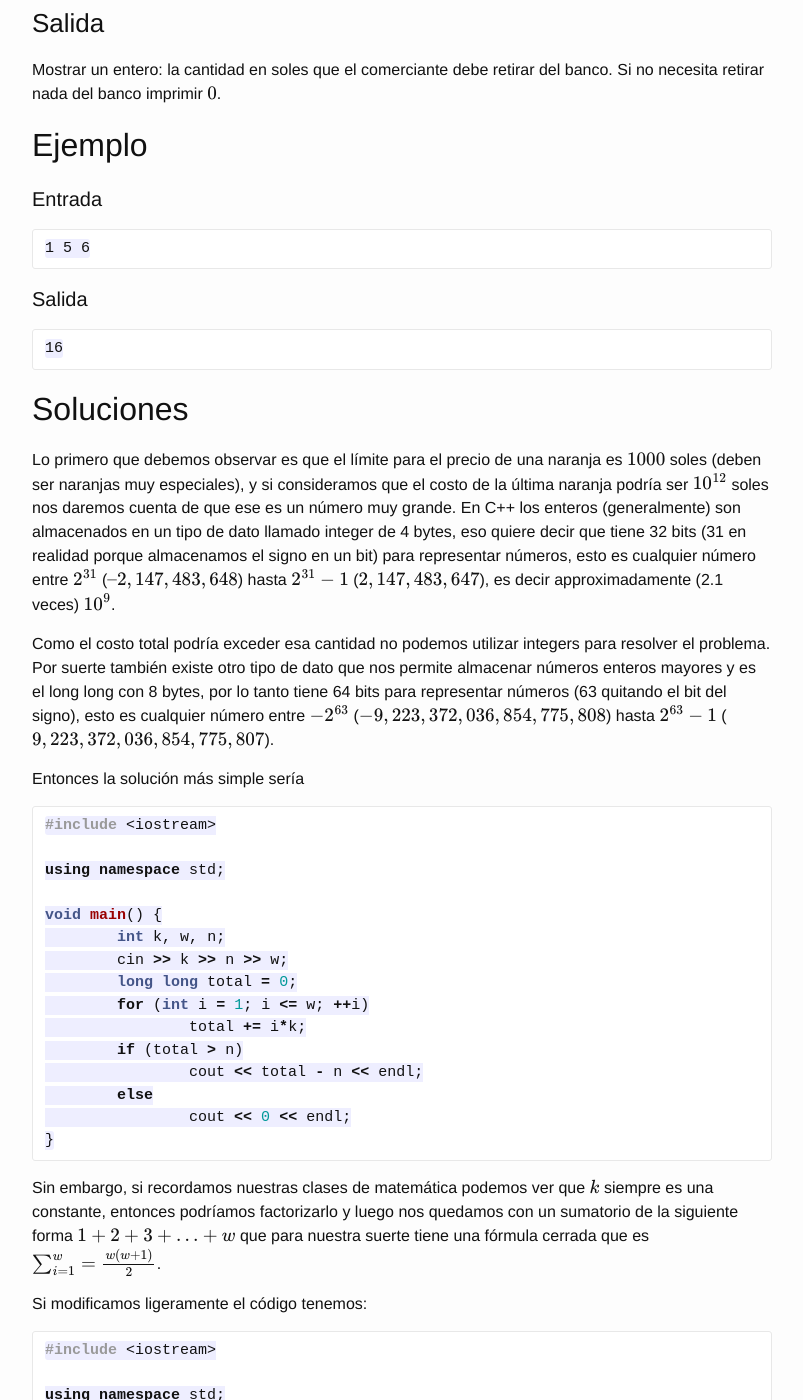
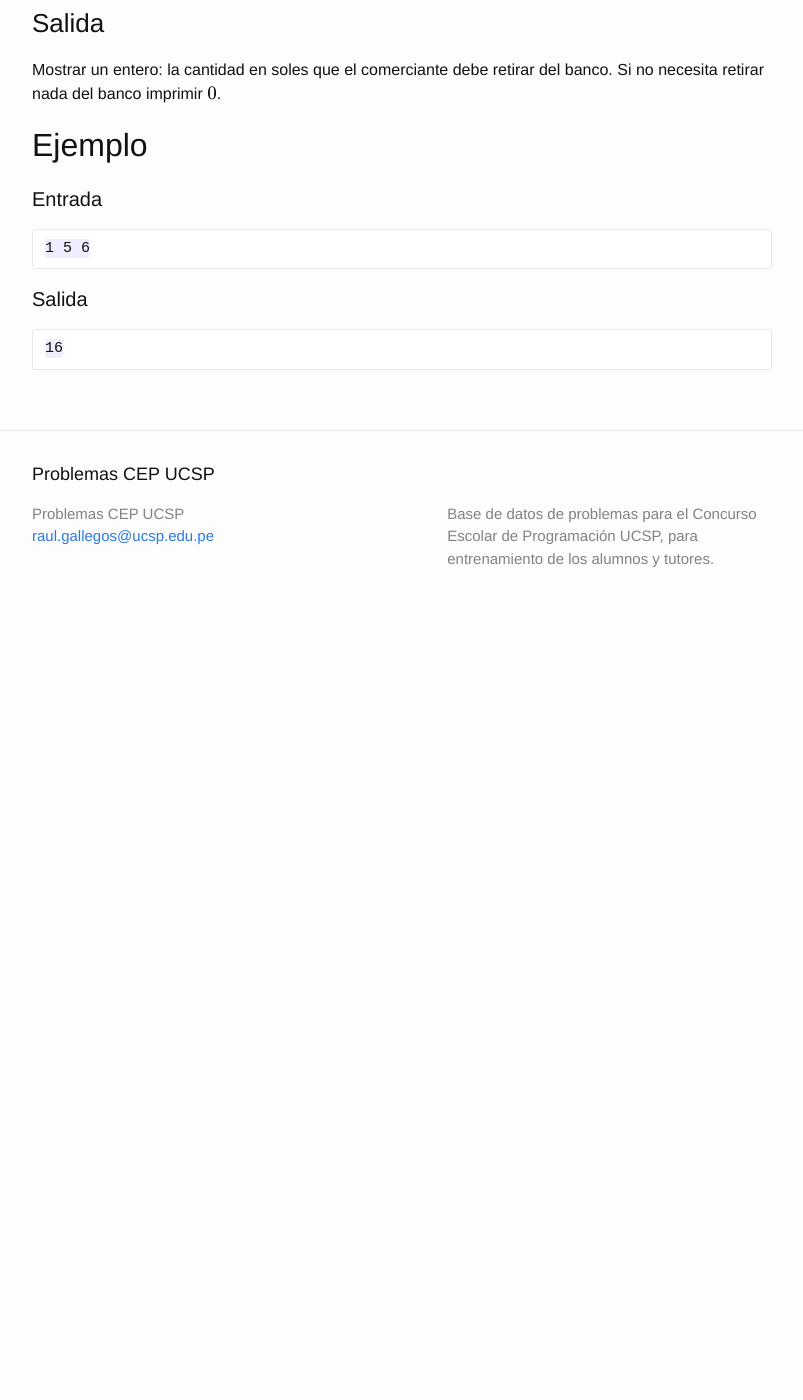
Before and after one commit to cs-ucsp/cep-problems, a Jekyll site: the page built from _posts/2015-06-08-comerciante-de-naranjas.md, in a window 1280 px wide and 1400 px high, scrolled down 512 px. Shown: the whole window, without its empty margins (238-1041 px from the left). Built offline with Jekyll 4.4.1, drawn with Linux system fonts in a browser that asks for light colours; Markdown is read by kramdown in place of the engine named in the settings; formulas are drawn with MathJax 3; after the commit the page ends 1142 px from its top, so only the background shows below that; some of the changed text lies outside the part shown.

Commit message:
adding problems

````diff
--- a/_posts/2015-06-08-comerciante-de-naranjas.md
+++ b/_posts/2015-06-08-comerciante-de-naranjas.md
@@ -23,46 +23,3 @@ Mostrar un entero: la cantidad en soles que el comerciante debe retirar del banc
 ```
 16
 ```
-
-## Soluciones
-Lo primero que debemos observar es que el límite para el precio de una naranja es $1000$ soles (deben ser naranjas muy especiales), y si consideramos que el costo de la última naranja podría ser $10^{12}$ soles nos daremos cuenta de que ese es un número muy grande.
-En C++ los enteros (generalmente) son almacenados en un tipo de dato llamado integer de 4 bytes, eso quiere decir que tiene 32 bits (31 en realidad porque almacenamos el signo en un bit) para representar números, esto es cualquier número entre $2^{31}$ ($–2,147,483,648$) hasta $2^{31}-1$ ($2,147,483,647$), es decir approximadamente (2.1 veces) $10^9$.
-
-Como el costo total podría exceder esa cantidad no podemos utilizar integers para resolver el problema. Por suerte también existe otro tipo de dato que nos permite almacenar números enteros mayores y es el long long con 8 bytes, por lo tanto tiene 64 bits para representar números (63 quitando el bit del signo), esto es cualquier número entre $-2^{63}$ ($-9,223,372,036,854,775,808$) hasta $2^{63}-1$ ($9,223,372,036,854,775,807$).
-
-Entonces la solución más simple sería
-
-``` cpp
-#include <iostream>
-
-using namespace std;
-
-void main() {
-	int k, w, n;
-	cin >> k >> n >> w;
-	long long total = 0;
-	for (int i = 1; i <= w; ++i)
-		total += i*k;
-	if (total > n)
-		cout << total - n << endl;
-	else
-		cout << 0 << endl;
-}
-```
-
-Sin embargo, si recordamos nuestras clases de matemática podemos ver que $k$ siempre es una constante, entonces podríamos factorizarlo y luego nos quedamos con un sumatorio de la siguiente forma $1 + 2 + 3 + \ldots + w$ que para nuestra suerte tiene una fórmula cerrada que es $\sum_{i=1}^{w} = \frac{w(w+1)}{2}$.
-
-Si modificamos ligeramente el código tenemos:
-
-``` cpp
-#include <iostream>
-
-using namespace std;
-
-void main() {
-	long long k, w, n;
-	cin >> k >> n >> w;
-	long long total = k * (w *(w + 1)) / 2;
-	cout << (total > n ? total - n : 0 ) << endl;
-}
-```
````
Also changed, not shown: _posts/2015-07-04-limites-del-factorial.md (added, +14 -0 lines), _posts/2015-07-04-números-de-primos.md (added, +9 -0 lines), _posts/2015-07-04-palabras-de-cesar.md (added, +39 -0 lines), _posts/_soluciones/2015-06-08-comerciante-de-naranjas.md (added, +43 -0 lines).
